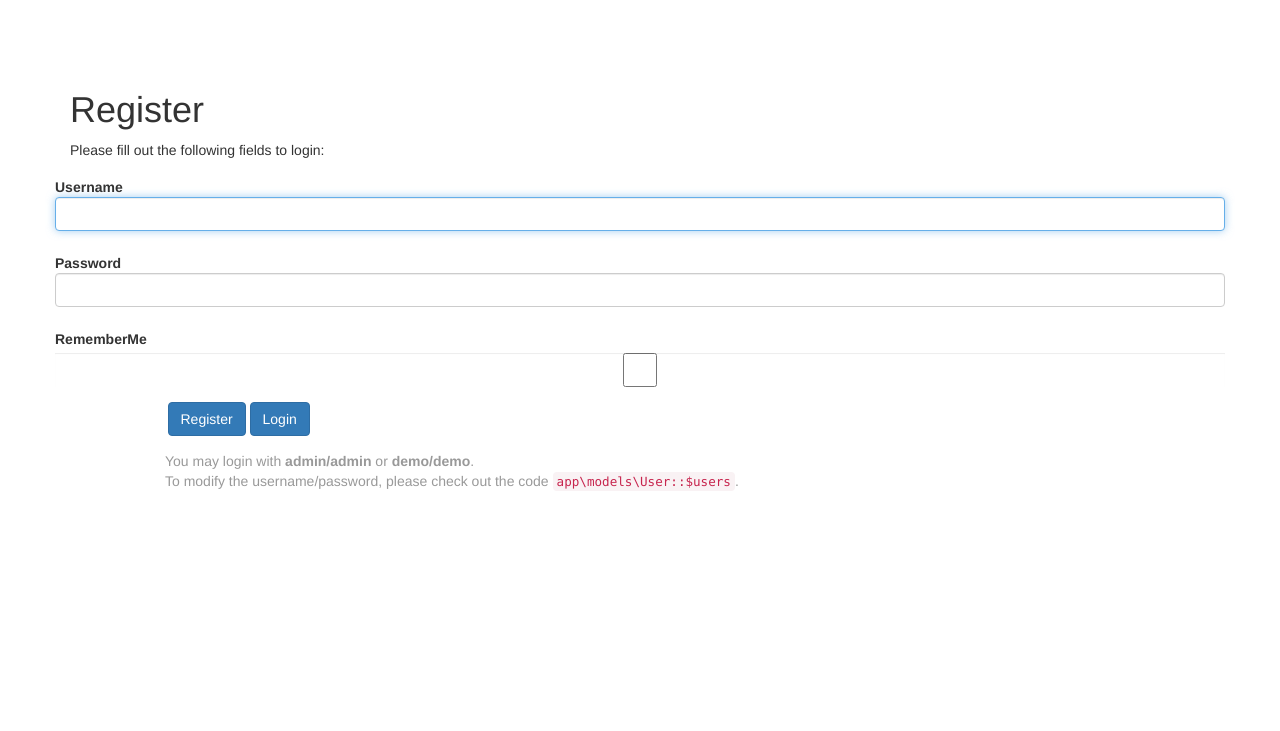
After one commit to songyichao/train, a Yii app: template views/user/register.php in a window 1280 px wide. The commit adds this page. Shown: the top 731 px of the page. Run offline with PHP 8.4 and a stand-in for Yii, Linux system fonts and the light colour scheme; the template is opened without the code that fills it, so the values that code supplies are empty; form fields are guessed from the names that the template uses; some libraries are stand-ins or nearby versions.

Commit message:
login register view

```diff
--- a/config/web.php
+++ b/config/web.php
@@ -4,7 +4,8 @@ $params = require(__DIR__ . '/params.php');
 
 $config = [
     'id' => 'basic',
-    'basePath' => dirname(__DIR__),
+	'defaultRoute' => 'user',
+	'basePath' => dirname(__DIR__),
     'bootstrap' => ['log'],
     'components' => [
         'request' => [
--- a/views/layouts/main.php
+++ b/views/layouts/main.php
@@ -27,7 +27,7 @@ AppAsset::register($this);
 <div class="wrap">
     <?php
     NavBar::begin([
-        'brandLabel' => 'My Company',
+        'brandLabel' => '12306余票监控',
         'brandUrl' => Yii::$app->homeUrl,
         'options' => [
             'class' => 'navbar-inverse navbar-fixed-top',
@@ -36,14 +36,14 @@ AppAsset::register($this);
     echo Nav::widget([
         'options' => ['class' => 'navbar-nav navbar-right'],
         'items' => [
-            ['label' => 'Home', 'url' => ['/site/index']],
-            ['label' => 'About', 'url' => ['/site/about']],
-            ['label' => 'Contact', 'url' => ['/site/contact']],
+//            ['label' => 'Home', 'url' => ['/site/index']],
+//            ['label' => 'About', 'url' => ['/site/about']],
+//            ['label' => 'Contact', 'url' => ['/site/contact']],
             Yii::$app->user->isGuest ? (
-                ['label' => 'Login', 'url' => ['/site/login']]
+                ['label' => 'Login', 'url' => ['/user/index']]
             ) : (
                 '<li>'
-                . Html::beginForm(['/site/logout'], 'post', ['class' => 'navbar-form'])
+                . Html::beginForm(['/user/logout'], 'post', ['class' => 'navbar-form'])
                 . Html::submitButton(
                     'Logout (' . Yii::$app->user->identity->username . ')',
                     ['class' => 'btn btn-link']
--- a/views/user/login.php
+++ b/views/user/login.php
@@ -35,6 +35,7 @@ $this->params['breadcrumbs'][] = $this->title;
         <div class="form-group">
             <div class="col-lg-offset-1 col-lg-11">
                 <?= Html::submitButton('Login', ['class' => 'btn btn-primary', 'name' => 'login-button']) ?>
+                <?= Html::button('<a style="color:white" href="/user/register">Register</a>', ['class' => 'btn btn-primary', 'name' => 'a']) ?>
             </div>
         </div>
 
--- /dev/null
+++ b/views/user/register.php
@@ -0,0 +1,48 @@
+<?php
+
+/* @var $this yii\web\View */
+/* @var $form yii\bootstrap\ActiveForm */
+/* @var $model app\models\LoginForm */
+
+use yii\helpers\Html;
+use yii\bootstrap\ActiveForm;
+
+$this->title = 'Register';
+$this->params['breadcrumbs'][] = $this->title;
+?>
+<div class="site-login">
+	<h1><?= Html::encode($this->title) ?></h1>
+
+	<p>Please fill out the following fields to login:</p>
+
+	<?php $form = ActiveForm::begin([
+		'id' => 'register-form',
+		'options' => ['class' => 'form-horizontal'],
+		'fieldConfig' => [
+			'template' => "{label}\n<div class=\"col-lg-3\">{input}</div>\n<div class=\"col-lg-8\">{error}</div>",
+			'labelOptions' => ['class' => 'col-lg-1 control-label'],
+		],
+	]); ?>
+
+	<?= $form->field($model, 'username')->textInput(['autofocus' => true]) ?>
+
+	<?= $form->field($model, 'password')->passwordInput() ?>
+
+	<?= $form->field($model, 'rememberMe')->checkbox([
+		'template' => "<div class=\"col-lg-offset-1 col-lg-3\">{input} {label}</div>\n<div class=\"col-lg-8\">{error}</div>",
+	]) ?>
+
+	<div class="form-group">
+		<div class="col-lg-offset-1 col-lg-11">
+			<?= Html::submitButton('Register', ['class' => 'btn btn-primary', 'name' => 'login-button']) ?>
+			<?= Html::button('<a style="color:white" href="/user/index">Login</a>', ['class' => 'btn btn-primary', 'name' => 'a']) ?>
+		</div>
+	</div>
+
+	<?php ActiveForm::end(); ?>
+
+	<div class="col-lg-offset-1" style="color:#999;">
+		You may login with <strong>admin/admin</strong> or <strong>demo/demo</strong>.<br>
+		To modify the username/password, please check out the code <code>app\models\User::$users</code>.
+	</div>
+</div>
```
Also changed, not shown: controllers/UserController.php (+15 -1 lines).
